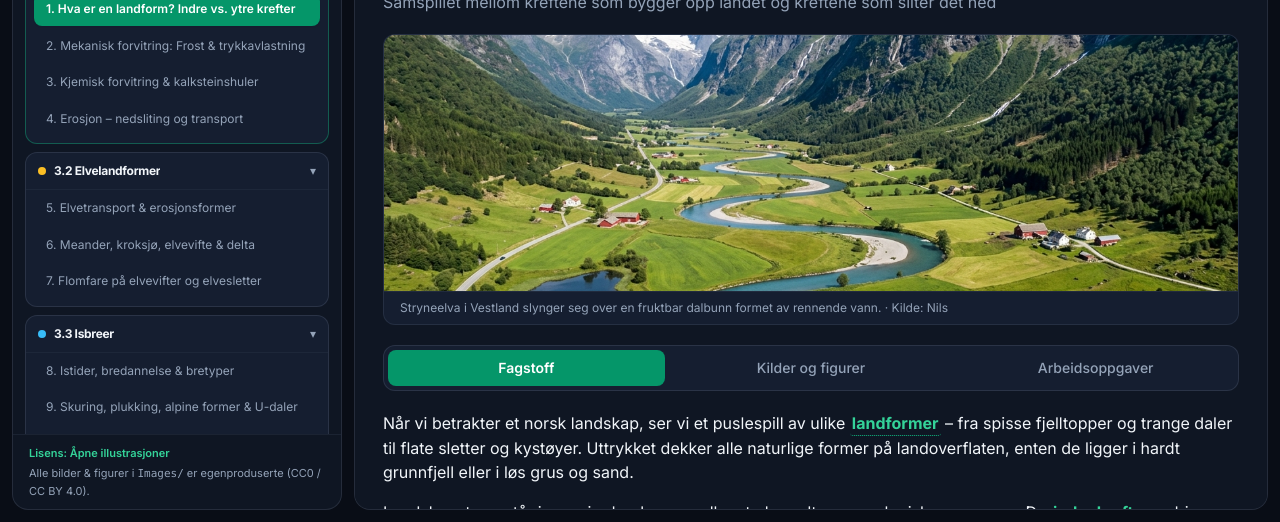
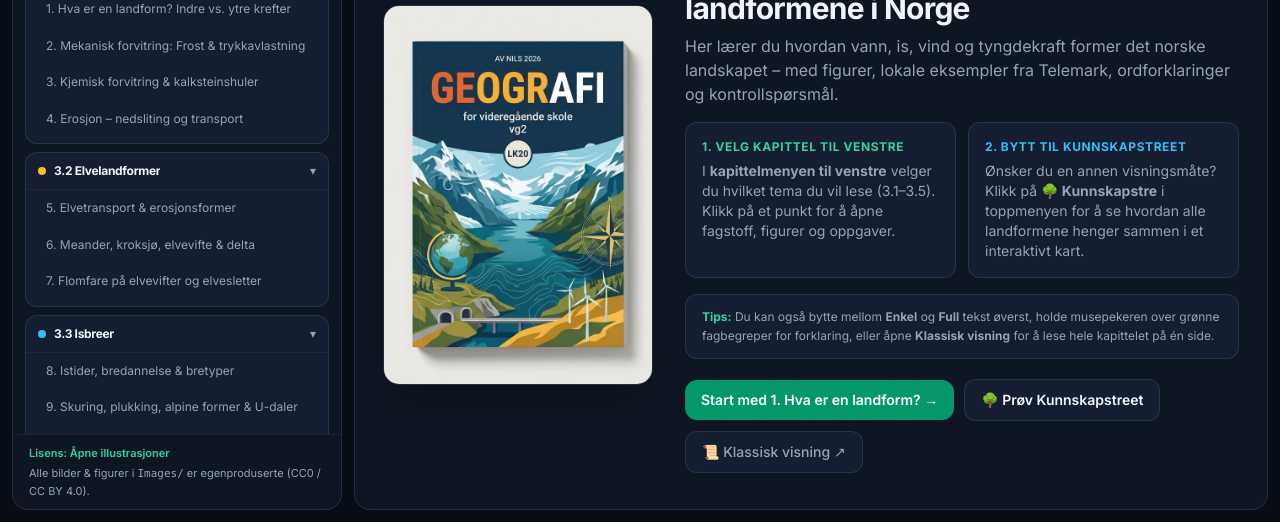
Before and after one commit to nilsnaas/Geografi, a plain HTML site: page index.html in a window 1280 px wide. Shown: the part 278-800 px from the top of the page. Drawn offline with nearby package versions, Linux system fonts and the light colour scheme.

Commit message:
Legg til velkomstside med coverbilde og veiledning på startsiden

```diff
--- a/index.html
+++ b/index.html
@@ -102,7 +102,7 @@
   <!-- Top Navigation Bar (2 rows) -->
   <header class="panel-surface border-b px-3 sm:px-5 py-2.5 shrink-0 z-30">
     <div class="flex flex-wrap items-center justify-between gap-2.5">
-      <div class="flex items-center gap-3">
+      <button id="btn-home-brand" type="button" class="flex items-center gap-3 text-left hover:opacity-90 transition-opacity" title="Tilbake til startsiden">
         <div class="w-8 h-8 rounded-lg bg-emerald-700 text-white font-serif font-bold text-xs flex items-center justify-center tracking-tight shadow-sm shrink-0">NN</div>
         <div class="leading-tight">
           <div class="flex items-center gap-2">
@@ -112,9 +112,11 @@
           </div>
           <h1 class="font-bold text-sm sm:text-base tracking-tight">Naturgeografi · Kapittel 3</h1>
         </div>
-      </div>
+      </button>
 
       <div class="flex flex-wrap items-center gap-2">
+        <button id="btn-welcome" type="button" class="elevated-surface border hover:border-emerald-500/50 px-2.5 py-1.5 rounded-lg text-xs font-medium transition-colors" title="Vis velkomstside og veiledning">🏠 Startside</button>
+
         <!-- View Switcher: Klassisk sidemeny (standard) vs Kunnskapstre -->
         <div class="elevated-surface border rounded-lg p-0.5 flex items-center text-xs font-medium" title="Bytt mellom klassisk kapittelmeny og interaktivt kunnskapstre">
           <button id="view-sidebar" type="button" class="px-2.5 py-1 rounded-md transition-colors bg-emerald-600 text-white font-semibold">📖 Kapittelmeny</button>
@@ -220,8 +222,54 @@
       </div>
     </section>
 
-    <!-- RIGHT PANE: Content Reader -->
+    <!-- RIGHT PANE: Content Reader & Welcome Start Page -->
     <section id="content-pane" class="panel-surface border rounded-2xl overflow-y-auto p-5 sm:p-7 flex flex-col">
+      <!-- Welcome / Start Page -->
+      <div id="welcome-view" class="flex-1 flex flex-col justify-center max-w-4xl mx-auto w-full py-2">
+        <div class="grid grid-cols-1 md:grid-cols-[240px_1fr] xl:grid-cols-[270px_1fr] gap-6 lg:gap-8 items-center">
+          <div class="mx-auto md:mx-0">
+            <img src="Images/cover-geografi.jpg" alt="Omslag til Geografi for videregående skole vg2 (LK20) av Nils" class="w-52 sm:w-60 md:w-full rounded-2xl shadow-2xl border border-slate-500/25 object-cover" />
+          </div>
+
+          <div class="space-y-4">
+            <div>
+              <span class="inline-block text-[11px] font-bold uppercase tracking-wider text-emerald-400 bg-emerald-500/10 border border-emerald-500/30 px-2.5 py-1 rounded-full mb-2">Nils sin geografibok · Vg2 · LK20</span>
+              <h2 class="font-serif text-2xl sm:text-3xl font-bold tracking-tight">Velkommen til Kapittel 3: Ytre krefter og landformene i Norge</h2>
+              <p class="text-sm sm:text-base text-sec mt-2 leading-relaxed">
+                Her lærer du hvordan vann, is, vind og tyngdekraft former det norske landskapet – med figurer, lokale eksempler fra Telemark, ordforklaringer og kontrollspørsmål.
+              </p>
+            </div>
+
+            <div class="grid grid-cols-1 sm:grid-cols-2 gap-3">
+              <div class="elevated-surface border rounded-xl p-4 space-y-1.5">
+                <p class="text-xs font-bold uppercase tracking-wider text-emerald-400">1. Velg kapittel til venstre</p>
+                <p class="text-xs sm:text-sm text-sec leading-relaxed">
+                  I <strong>kapittelmenyen til venstre</strong> velger du hvilket tema du vil lese (3.1–3.5). Klikk på et punkt for å åpne fagstoff, figurer og oppgaver.
+                </p>
+              </div>
+              <div class="elevated-surface border rounded-xl p-4 space-y-1.5">
+                <p class="text-xs font-bold uppercase tracking-wider text-sky-400">2. Bytt til Kunnskapstreet</p>
+                <p class="text-xs sm:text-sm text-sec leading-relaxed">
+                  Ønsker du en annen visningsmåte? Klikk på <strong>🌳 Kunnskapstre</strong> i toppmenyen for å se hvordan alle landformene henger sammen i et interaktivt kart.
+                </p>
+              </div>
+            </div>
+
+            <div class="elevated-surface border rounded-xl px-4 py-3 text-xs text-sec leading-relaxed">
+              <strong class="text-emerald-400">Tips:</strong> Du kan også bytte mellom <strong>Enkel</strong> og <strong>Full</strong> tekst øverst, holde musepekeren over grønne fagbegreper for forklaring, eller åpne <strong>Klassisk visning</strong> for å lese hele kapittelet på én side.
+            </div>
+
+            <div class="flex flex-wrap items-center gap-2.5 pt-1">
+              <button id="btn-start-reading" type="button" class="px-4 py-2.5 rounded-xl bg-emerald-600 hover:bg-emerald-500 text-white text-xs sm:text-sm font-semibold shadow-sm transition-colors">Start med 1. Hva er en landform? →</button>
+              <button id="btn-try-tree" type="button" class="elevated-surface border hover:border-sky-400/60 px-4 py-2.5 rounded-xl text-xs sm:text-sm font-semibold transition-colors">🌳 Prøv Kunnskapstreet</button>
+              <a href="klassisk.html" class="elevated-surface border hover:border-emerald-500/50 px-4 py-2.5 rounded-xl text-xs sm:text-sm font-medium text-sec hover:text-current transition-colors">📜 Klassisk visning ↗</a>
+            </div>
+          </div>
+        </div>
+      </div>
+
+      <!-- Active Node Reader -->
+      <div id="node-reader-view" class="hidden flex-1 flex flex-col">
       <div class="flex flex-wrap items-center justify-between gap-2 mb-3">
         <div class="flex flex-wrap items-center gap-2 text-xs">
           <span id="node-period" class="font-semibold text-emerald-400"></span>
@@ -255,6 +303,7 @@
           <p class="text-xs font-bold uppercase tracking-wider text-emerald-400 mb-1">Kompetansemål &amp; Læringsfokus</p>
           <p id="node-goal" class="text-xs sm:text-sm text-sec leading-relaxed"></p>
         </div>
+      </div>
       </div>
     </section>
   </div>
@@ -878,14 +927,14 @@
       }
     ];
     // 3. State
-    let activeNodeId = 'n1';
+    let activeNodeId = null;
     let readingMode = 'full';
     let activeTab = 'fagstoff';
     let activeFilter = 'all';
     let followMode = true;
     let panX = 0, panY = 0, scale = 0.85;
     const nodeQuizState = {};
-    const visitedNodes = new Set(['n1']);
+    const visitedNodes = new Set();
 
     function getAncestorEdgeSet(nodeId) {
       const activeEdges = new Set();
@@ -1056,11 +1105,27 @@
       });
     }
 
+    function showWelcome() {
+      activeNodeId = null;
+      const welcomeView = document.getElementById('welcome-view');
+      const readerView = document.getElementById('node-reader-view');
+      if (welcomeView) welcomeView.classList.remove('hidden');
+      if (readerView) readerView.classList.add('hidden');
+      renderTree();
+      renderSidebar();
+      document.getElementById('content-pane').scrollTop = 0;
+    }
+
     function selectNode(id) {
       activeNodeId = id;
       visitedNodes.add(id);
       const node = NODES.find(n => n.id === id);
       if (!node) return;
+
+      const welcomeView = document.getElementById('welcome-view');
+      const readerView = document.getElementById('node-reader-view');
+      if (welcomeView) welcomeView.classList.add('hidden');
+      if (readerView) readerView.classList.remove('hidden');
 
       const ownerGroup = CHAPTER_GROUPS.find(g => g.nodeIds.includes(id));
       if (ownerGroup) expandedGroups.add(ownerGroup.id);
@@ -1153,7 +1218,7 @@
       readingMode = mode;
       btnEnkel.className = mode === 'enkel' ? 'px-2.5 py-1 rounded-md transition-colors bg-emerald-600 text-white font-semibold' : 'px-2.5 py-1 rounded-md transition-colors text-sec hover:text-current';
       btnFull.className = mode === 'full' ? 'px-2.5 py-1 rounded-md transition-colors bg-emerald-600 text-white font-semibold' : 'px-2.5 py-1 rounded-md transition-colors text-sec hover:text-current';
-      renderTabContent();
+      if (activeNodeId) renderTabContent();
     }
     btnEnkel.addEventListener('click', () => setReadingMode('enkel'));
     btnFull.addEventListener('click', () => setReadingMode('full'));
@@ -1207,7 +1272,7 @@
       btnFollow.className = followMode
         ? 'px-2.5 py-1 rounded-lg bg-emerald-600 text-white font-semibold transition-colors'
         : 'px-2.5 py-1 rounded-lg text-sec hover:text-current transition-colors';
-      if (followMode) centerOnNode(NODES.find(n => n.id === activeNodeId));
+      if (followMode && activeNodeId) centerOnNode(NODES.find(n => n.id === activeNodeId));
     });
 
     const searchInput = document.getElementById('search-input');
@@ -1519,9 +1584,12 @@
     btnViewSidebar.addEventListener('click', () => setLeftView('sidebar'));
     btnViewTree.addEventListener('click', () => setLeftView('tree'));
 
-    renderTree();
-    renderSidebar();
-    selectNode('n1');
+    document.getElementById('btn-welcome')?.addEventListener('click', showWelcome);
+    document.getElementById('btn-home-brand')?.addEventListener('click', showWelcome);
+    document.getElementById('btn-start-reading')?.addEventListener('click', () => selectNode('n1'));
+    document.getElementById('btn-try-tree')?.addEventListener('click', () => setLeftView('tree'));
+
+    showWelcome();
     setTimeout(fitOverview, 50);
   </script>
 </body>
```
Also changed, not shown: Images/cover-geografi.jpg (added), 1 other file.
